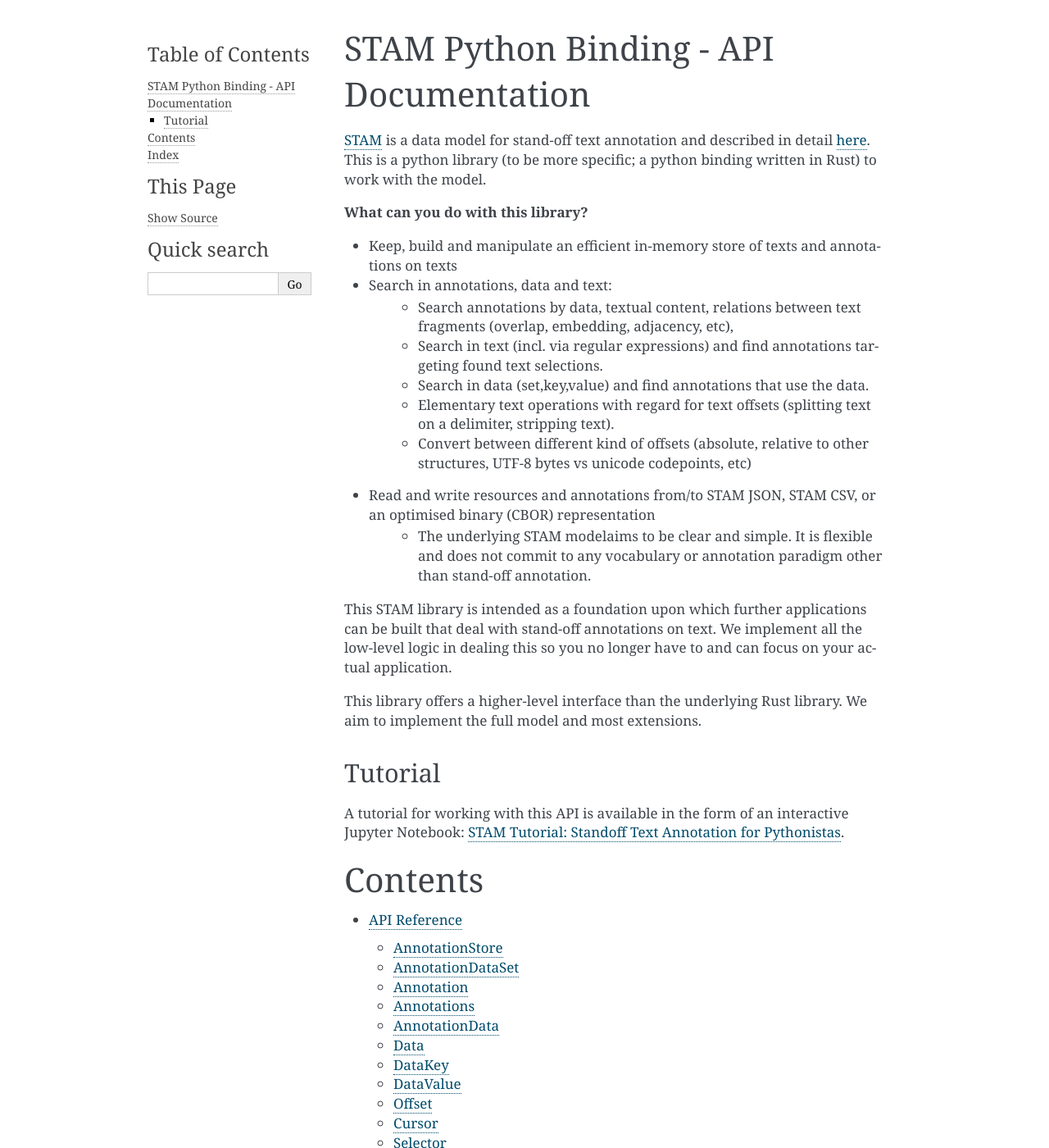
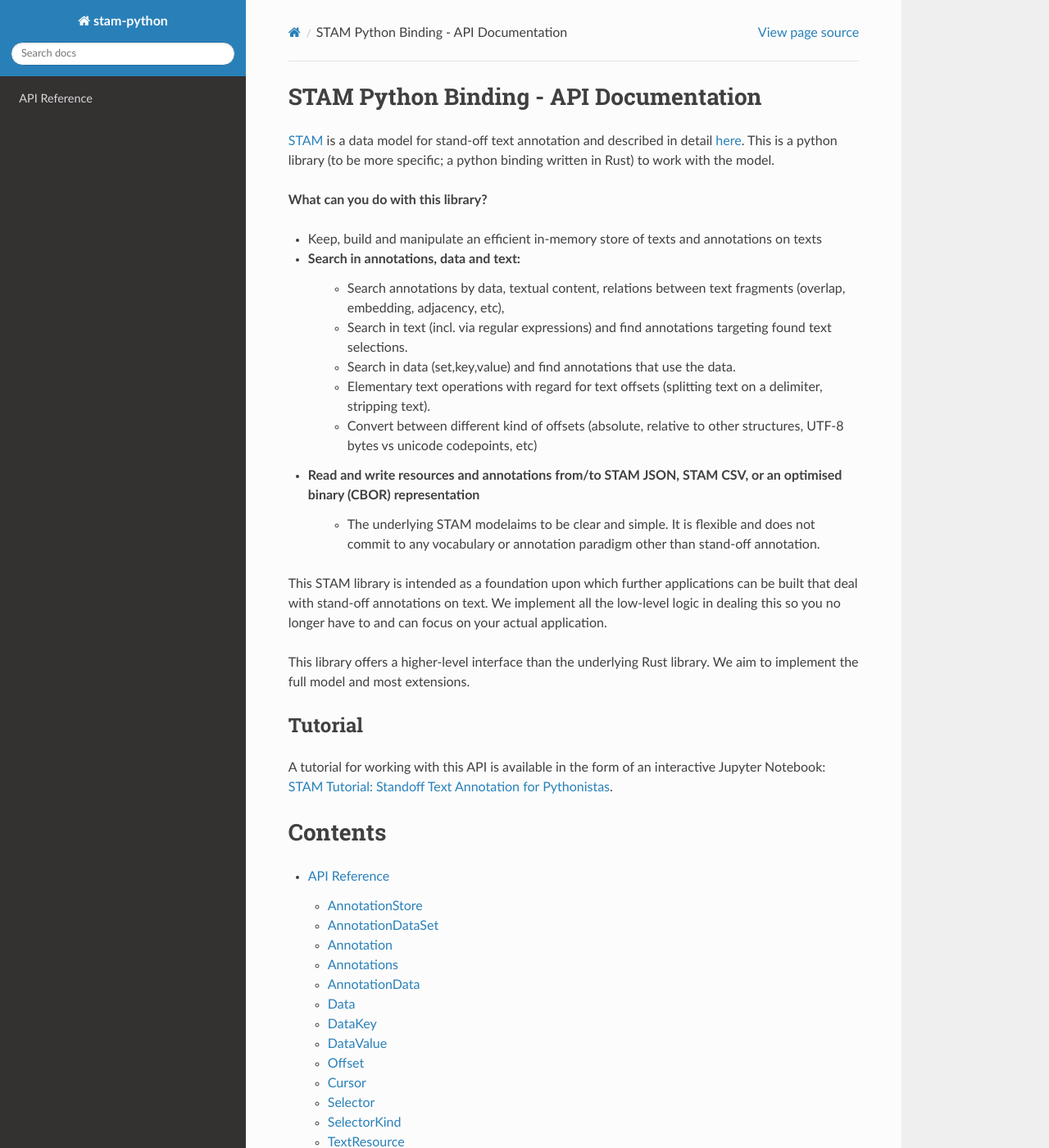
Before and after one commit to annotation/stam-python, a Sphinx documentation site: the page built from docs/index.rst, in a window 1280 px wide and 1400 px high. Shown: the whole window at 82% size. Built offline with Sphinx 7.4.7 and the Read the Docs theme 2.0.0, drawn with Linux system fonts in a browser that asks for light colours; some of the changed text lies outside the part shown.

Commit message:
docs: switch to the readthedocs theme

```diff
--- a/docs/conf.py
+++ b/docs/conf.py
@@ -20,16 +20,13 @@
 
 # The full version, including alpha/beta/rc tags
 
-# with open('../pyproject.toml') as f:
-#     matches = re.search(r'^version\s*=\s*[\'"]([^\'"]*)[\'"]', f.read(), re.MULTILINE)
+with open('../Cargo.toml') as f:
+     matches = re.search(r'^version\s*=\s*[\'"]([^\'"]*)[\'"]', f.read(), re.MULTILINE)
 
-#     if matches:
-#         release = matches.group(0)
-#     else:
-#         raise RuntimeError('Unable to find version string in pyproject.toml')
-
-release = '0.1.0'
-
+     if matches:
+         release = matches.group(0)
+     else:
+         raise RuntimeError('Unable to find version string in Cargo.toml')
 
 # -- General configuration ---------------------------------------------------
 
@@ -66,17 +63,30 @@
 # This pattern also affects html_static_path and html_extra_path.
 exclude_patterns = []
 
-pygments_style = "friendly"
+pygments_style = "sphinx"
 
+# If true, '()' will be appended to :func: etc. cross-reference text.
+add_function_parentheses = True
 
 # -- Options for HTML output -------------------------------------------------
 
 # The theme to use for HTML and HTML Help pages.  See the documentation for
 # a list of builtin themes.
 #
-#html_theme = 'default'
+html_theme = 'sphinx_rtd_theme'
 
-html_theme_options = {}
+html_theme_options = {
+    'logo_only': False,
+    'display_version': True,
+    'prev_next_buttons_location': 'bottom',
+    #'style_external_links': False,
+    # Toc options
+    'collapse_navigation': True,
+    'sticky_navigation': True,
+    'navigation_depth': 4,
+    'includehidden': True,
+    'titles_only': False
+}
 
 
 
--- a/docs/index.rst
+++ b/docs/index.rst
@@ -1,7 +1,7 @@
 STAM Python Binding - API Documentation
 =========================================
 
-`STAM <https:/github.com/annotation/stam>`_ is a data model for stand-off text
+`STAM <https://github.com/annotation/stam>`_ is a data model for stand-off text
 annotation and described in detail `here <https://github.com/annotation/stam>`_.
 This is a python library (to be more specific; a python binding written in
 Rust) to work with the model.
```
